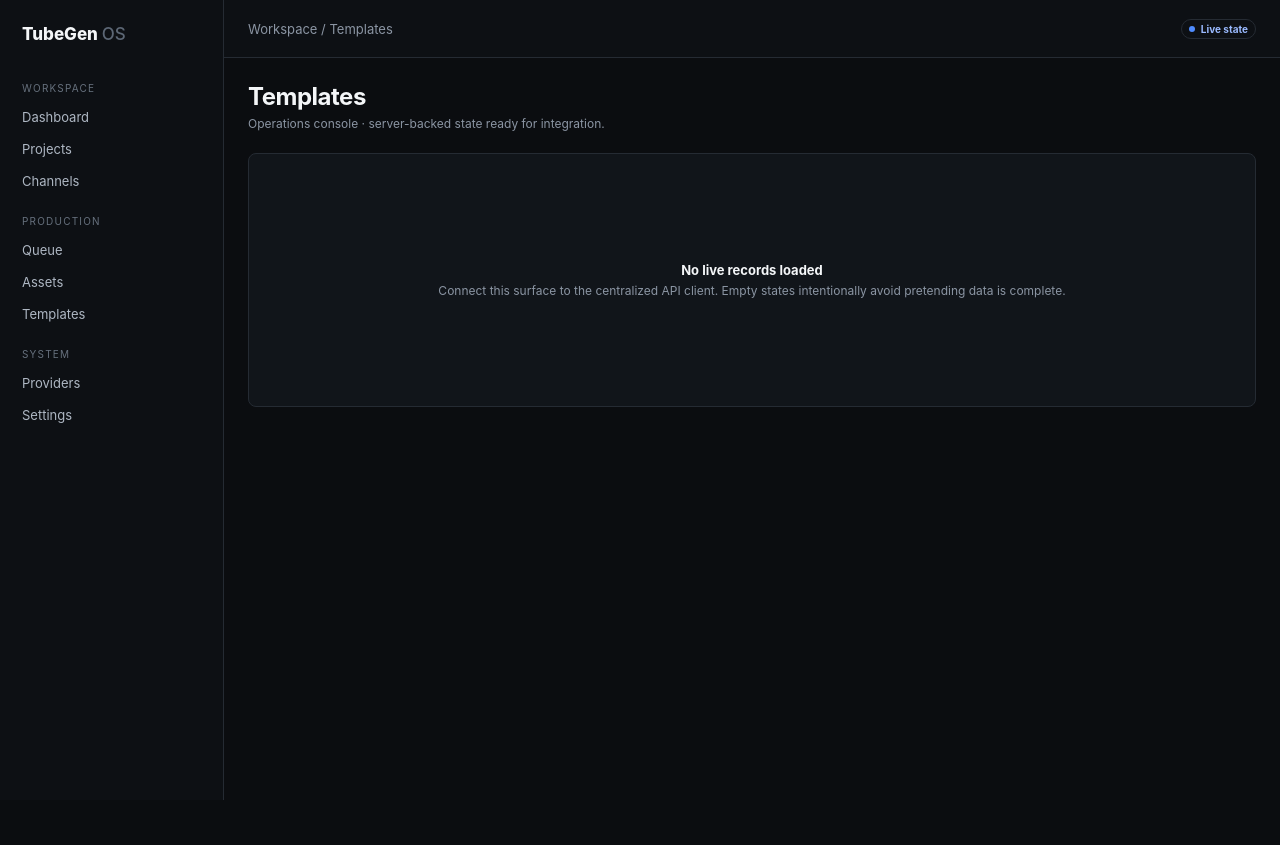
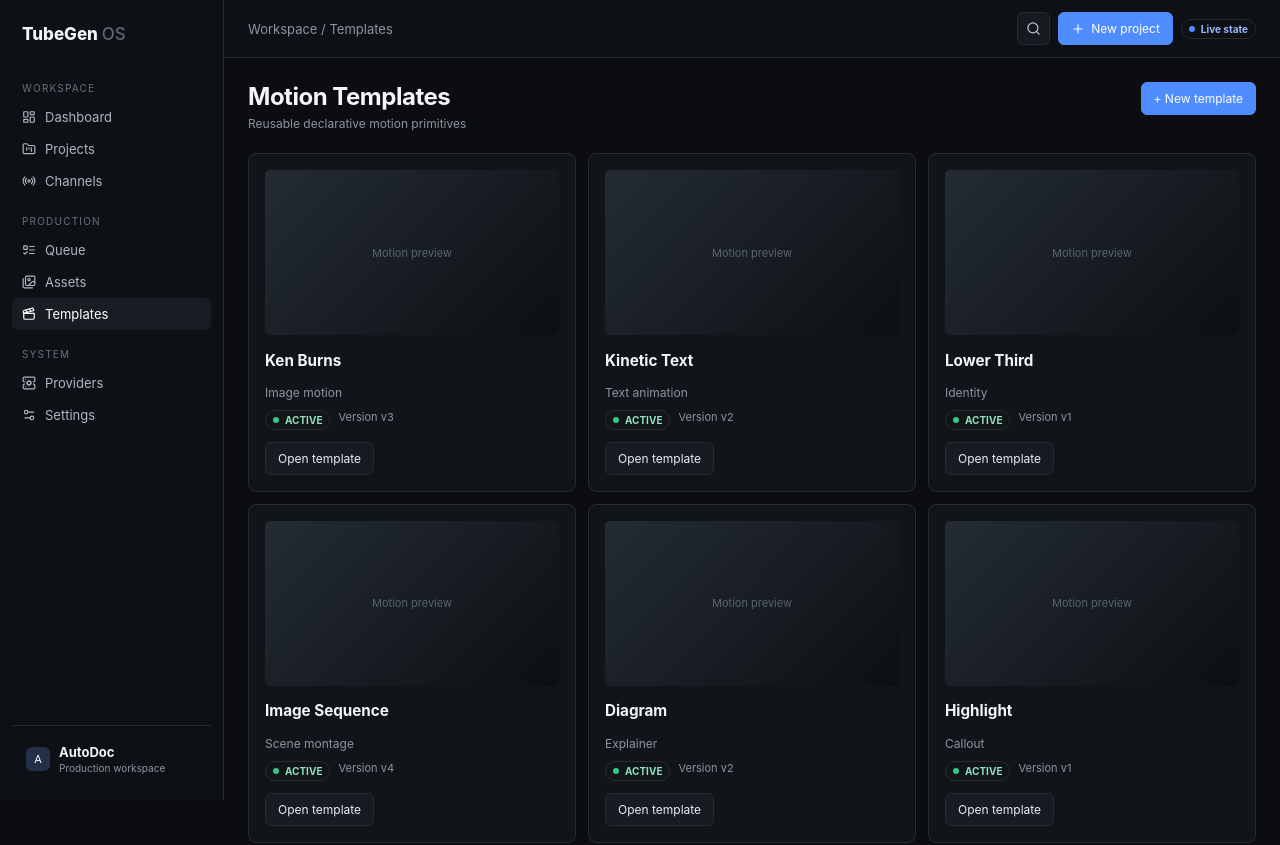
Before and after one commit to weceboy/tubegen, a Next.js app in the folder frontend/: page /templates in a window 1280 px wide. Shown: the top 845 px of the page. Before the commit the page ends 800 px from the top, so only its background shows below. Built offline with nearby package versions, Linux system fonts and the light colour scheme.

Commit message:
feat: add motion template library

```diff
--- /dev/null
+++ b/frontend/app/templates/page.tsx
@@ -0,0 +1,3 @@
+import {AppShell} from "../../components/app-shell";import {Badge,Card,PageHeader} from "../../components/ui";
+const templates=[['Ken Burns','Image motion','v3','ACTIVE'],['Kinetic Text','Text animation','v2','ACTIVE'],['Lower Third','Identity','v1','ACTIVE'],['Image Sequence','Scene montage','v4','ACTIVE'],['Diagram','Explainer','v2','ACTIVE'],['Highlight','Callout','v1','ACTIVE'],['Caption','Subtitle style','v3','ACTIVE']];
+export default function TemplatesPage(){return <AppShell title="Templates"><PageHeader title="Motion Templates" subtitle="Reusable declarative motion primitives" action={<button className="btn primary">+ New template</button>}/><div className="grid projectGrid">{templates.map(t=><Card key={t[0]}><div className="candidatePreview">Motion preview</div><h3>{t[0]}</h3><div className="sub">{t[1]}</div><div className="actions" style={{marginTop:10}}><Badge type="success">{t[3]}</Badge><span className="label">Version {t[2]}</span></div><button className="btn" style={{marginTop:12}}>Open template</button></Card>)}</div></AppShell>}
```
